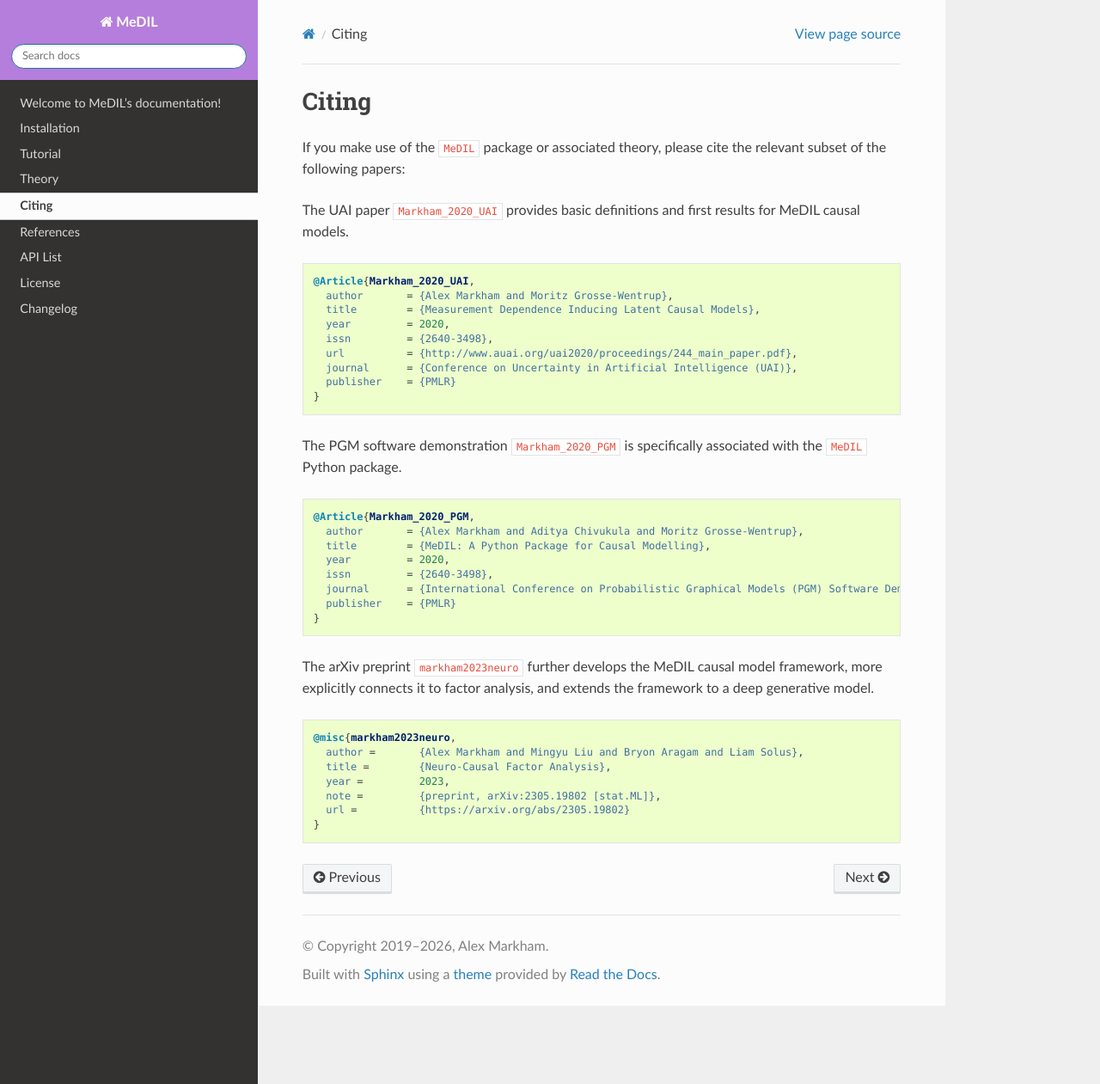
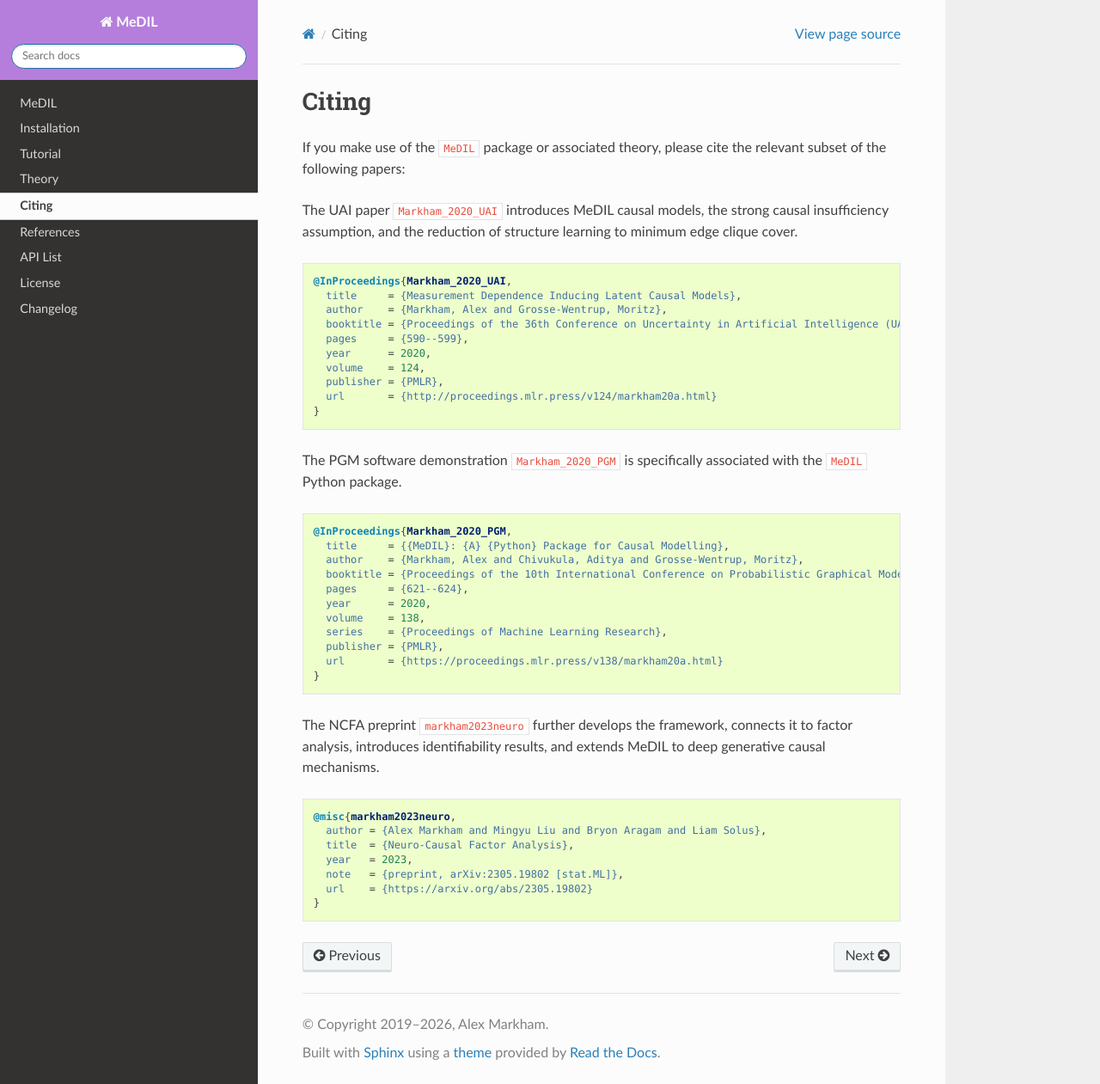
Before and after one commit to Alex-Markham/medil, a Sphinx documentation site: the page built from docs/citing.rst, in a window 1280 px wide and 1261 px high. Shown: the whole window at 86% size. Built offline with Sphinx 7.4.7 and the Read the Docs theme 3.1.0, drawn with Linux system fonts in a browser that asks for light colours; cross-references to code outside the pages are shown as plain code.

Commit message:
docs: updates and improvements

```diff
--- a/docs/citing.rst
+++ b/docs/citing.rst
@@ -3,18 +3,19 @@ Citing
 
 If you make use of the ``MeDIL`` package or associated theory, please cite the relevant subset of the following papers:
 
-The UAI paper :cite:`Markham_2020_UAI` provides basic definitions and first results for MeDIL causal models.
+The UAI paper :cite:`Markham_2020_UAI` introduces MeDIL causal models, the strong causal insufficiency assumption, and the reduction of structure learning to minimum edge clique cover.
 
 .. code-block:: bibtex
 
-   @Article{Markham_2020_UAI,
-     author       = {Alex Markham and Moritz Grosse-Wentrup},
-     title        = {Measurement Dependence Inducing Latent Causal Models},
-     year         = 2020,
-     issn         = {2640-3498},
-     url          = {http://www.auai.org/uai2020/proceedings/244_main_paper.pdf},
-     journal      = {Conference on Uncertainty in Artificial Intelligence (UAI)},
-     publisher    = {PMLR}
+   @InProceedings{Markham_2020_UAI,
+     title     = {Measurement Dependence Inducing Latent Causal Models},
+     author    = {Markham, Alex and Grosse-Wentrup, Moritz},
+     booktitle = {Proceedings of the 36th Conference on Uncertainty in Artificial Intelligence (UAI)},
+     pages     = {590--599},
+     year      = 2020,
+     volume    = 124,
+     publisher = {PMLR},
+     url       = {http://proceedings.mlr.press/v124/markham20a.html}
    }
 
 
@@ -22,23 +23,27 @@ The PGM software demonstration :cite:`Markham_2020_PGM` is specifically associat
 
 .. code-block:: bibtex
 
-   @Article{Markham_2020_PGM,
-     author       = {Alex Markham and Aditya Chivukula and Moritz Grosse-Wentrup},
-     title        = {MeDIL: A Python Package for Causal Modelling},
-     year         = 2020,
-     issn         = {2640-3498},
-     journal      = {International Conference on Probabilistic Graphical Models (PGM) Software Demonstration},
-     publisher    = {PMLR}
+   @InProceedings{Markham_2020_PGM,
+     title     = {{MeDIL}: {A} {Python} Package for Causal Modelling},
+     author    = {Markham, Alex and Chivukula, Aditya and Grosse-Wentrup, Moritz},
+     booktitle = {Proceedings of the 10th International Conference on Probabilistic Graphical Models (PGM)},
+     pages     = {621--624},
+     year      = 2020,
+     volume    = 138,
+     series    = {Proceedings of Machine Learning Research},
+     publisher = {PMLR},
+     url       = {https://proceedings.mlr.press/v138/markham20a.html}
    }
 
-The arXiv preprint :cite:`markham2023neuro` further develops the MeDIL causal model framework, more explicitly connects it to factor analysis, and extends the framework to a deep generative model.
+
+The NCFA preprint :cite:`markham2023neuro` further develops the framework, connects it to factor analysis, introduces identifiability results, and extends MeDIL to deep generative causal mechanisms.
 
 .. code-block:: bibtex
 
    @misc{markham2023neuro,
-     author =       {Alex Markham and Mingyu Liu and Bryon Aragam and Liam Solus},
-     title =        {Neuro-Causal Factor Analysis},
-     year =         2023,
-     note =         {preprint, arXiv:2305.19802 [stat.ML]},
-     url =          {https://arxiv.org/abs/2305.19802}
+     author = {Alex Markham and Mingyu Liu and Bryon Aragam and Liam Solus},
+     title  = {Neuro-Causal Factor Analysis},
+     year   = 2023,
+     note   = {preprint, arXiv:2305.19802 [stat.ML]},
+     url    = {https://arxiv.org/abs/2305.19802}
    }
--- a/docs/index.rst
+++ b/docs/index.rst
@@ -1,5 +1,5 @@
-Welcome to ``MeDIL``'s documentation!
-=====================================
+MeDIL
+=====
 
 MeDIL is a Python package for causal factor analysis, using the measurement dependence inducing latent (MeDIL) causal model framework :cite:`Markham_2020_UAI`.
 The package is under active development---see the ``develop`` branch of the repository on `GitLab <https://gitlab.com/alex-markham/medil/-/tree/develop>`_ or its `Github mirror <https://github.com/Alex-Markham/medil>`_.
@@ -26,6 +26,8 @@ Features:
 * random generation of and sampling from linear Gaussian and deep generative causal factor models
 
 * exact search for minimum edge clique cover (ECC) :cite:`Gramm_2009` as well as polynomial time heuristic using the one-pure-child assumption :cite:`markham2023neuro`
+
+* reproducible experiments from :cite:`markham2023neuro` via a Snakemake workflow in ``src/expt/`` — see the `experiment README <https://gitlab.com/alex-markham/medil/-/blob/develop/src/expt/README.md>`_
 
 Design principles:
 ------------------
--- a/docs/references.bib
+++ b/docs/references.bib
@@ -1,87 +1,61 @@
 @Article{Gramm_2009,
-  author =       {Jens Gramm and Jiong Guo and H{\"u}Falk ffner and
+  author =	 {Jens Gramm and Jiong Guo and H{\"u}Falk ffner and
                   Rolf Niedermeier},
-  title =        {Data reduction and exact algorithms for clique
+  title =	 {Data reduction and exact algorithms for clique
                   cover},
-  year =         2009,
-  volume =       13,
-  month =        {Feb},
-  pages =        {2.2},
-  issn =         {1084-6654},
-  doi =          {10.1145/1412228.1412236},
-  journal =      {Journal of Experimental Algorithmics},
-  publisher =    {Association for Computing Machinery (ACM)}
+  year =	 2009,
+  volume =	 13,
+  month =	 {Feb},
+  pages =	 {2.2},
+  issn =	 {1084-6654},
+  doi =		 {10.1145/1412228.1412236},
+  journal =	 {Journal of Experimental Algorithmics},
+  publisher =	 {Association for Computing Machinery (ACM)}
 }
 
-@Article{conte2020,
-  author =       {Alessio Conte and Roberto Grossi and Andrea Marino},
-  title =        {Large-scale clique cover of real-world networks},
-  journal =      {Information and Computation},
-  year =         2020,
-  volume =       270,
-  month =        {Feb},
-  pages =        104464,
-  issn =         {0890-5401},
-  doi =          {10.1016/j.ic.2019.104464},
-  url =          {http://dx.doi.org/10.1016/j.ic.2019.104464},
-  publisher =    {Elsevier BV}
-}
-
-@Article{Szekely_2007,
-  author =       {G{\'a}bor J. Sz{\'e}kely and Maria L. Rizzo and Nail
-                  K. Bakirov},
-  title =        {Measuring and testing dependence by correlation of
-                  distances},
-  year =         2007,
-  volume =       35,
-  number =       6,
-  month =        {Dec},
-  pages =        {2769–2794},
-  issn =         {0090-5364},
-  doi =          {10.1214/009053607000000505},
-  journal =      {The Annals of Statistics},
-  publisher =    {Institute of Mathematical Statistics}
-}
-
-@Article{Markham_2020_UAI,
-  author =       {Alex Markham and Moritz Grosse-Wentrup},
-  title =        {Measurement Dependence Inducing Latent Causal
+@InProceedings{Markham_2020_UAI,
+  title =	 {Measurement Dependence Inducing Latent Causal
                   Models},
-  year =         2020,
-  issn =         {2640-3498},
-  url =
-                  {http://www.auai.org/uai2020/proceedings/244_main_paper.pdf},
-  journal =      {Conference on Uncertainty in Artificial Intelligence
-                  (UAI)},
-  publisher =    {PMLR}
+  author =	 {Markham, Alex and Grosse-Wentrup, Moritz},
+  booktitle =	 {Proceedings of the 36th Conference on Uncertainty in
+                  Artificial Intelligence (UAI)},
+  pages =	 {590--599},
+  year =	 2020,
+  volume =	 124,
+  series =	 {Proceedings of Machine Learning Research},
+  publisher =	 {PMLR},
+  url =		 {http://proceedings.mlr.press/v124/markham20a.html}
 }
 
 @misc{Chivukula_2020,
-  author =       {Aditya Chivukula and Alex Markham and Bernd Bischl
+  author =	 {Aditya Chivukula and Alex Markham and Bernd Bischl
                   and Moritz Grosse-Wentrup},
-  title =        {Learning {MeDIL} Causal Models using Generative
+  title =	 {Learning {MeDIL} Causal Models using Generative
                   Neural Networks},
-  year =         2020,
-  note =         {masters thesis},
-  url =          {https://causal.dev/files/chivukula_thesis.pdf}
+  year =	 2020,
+  note =	 {master's thesis},
+  url =		 {https://causal.dev/files/chivukula_thesis.pdf}
 }
 
-@Article{Markham_2020_PGM,
-  author =       {Alex Markham and Aditya Chivukula and Moritz
-                  Grosse-Wentrup},
-  title =        {MeDIL: A Python Package for Causal Modelling},
-  year =         2020,
-  issn =         {2640-3498},
-  journal =      {International Conference on Probabilistic Graphical
-                  Models (PGM) Software Demonstration},
-  publisher =    {PMLR}
+@InProceedings{Markham_2020_PGM,
+  title =	 {{MeDIL}: {A} {Python} Package for Causal Modelling},
+  author =	 {Markham, Alex and Chivukula, Aditya and
+                  Grosse-Wentrup, Moritz},
+  booktitle =	 {Proceedings of the 10th International Conference on
+                  Probabilistic Graphical Models (PGM)},
+  pages =	 {621--624},
+  year =	 2020,
+  volume =	 138,
+  series =	 {Proceedings of Machine Learning Research},
+  publisher =	 {PMLR},
+  url =		 {https://proceedings.mlr.press/v138/markham20a.html},
 }
 
 @misc{markham2023neuro,
-  author =       {Alex Markham and Mingyu Liu and Bryon Aragam and
+  author =	 {Alex Markham and Mingyu Liu and Bryon Aragam and
                   Liam Solus},
-  title =        {Neuro-Causal Factor Analysis},
-  year =         2023,
-  note =         {preprint, arXiv:2305.19802 [stat.ML]},
-  url =          {https://arxiv.org/abs/2305.19802}
+  title =	 {Neuro-Causal Factor Analysis},
+  year =	 2023,
+  note =	 {preprint, arXiv:2305.19802 [stat.ML]},
+  url =		 {https://arxiv.org/abs/2305.19802}
 }
--- a/docs/tutorial.rst
+++ b/docs/tutorial.rst
@@ -26,8 +26,7 @@ For the nonlinear setting, standardize first and use ``NeuroCausalFactorAnalysis
    >>> dataset = (dataset - dataset.mean(0)) / dataset.std(0)
    >>> model = NeuroCausalFactorAnalysis(verbose=True).fit(dataset)
 
-This jointly learns the causal factor structure (``model.biadj``) and the
-nonlinear generative mechanisms (a masked VAE stored in ``model.parameters.vae``).
+This first learns a minimal causal factor structure (``model.biadj``) and then a deep generative model from latents to measurements (a masked VAE stored in ``model.parameters.vae``).
 
 To save training artifacts, pass a ``log_path`` argument; MeDIL will create
 that directory and write the learned model (in
```
Also changed, not shown: docs/theory.rst (+14 -5 lines).
